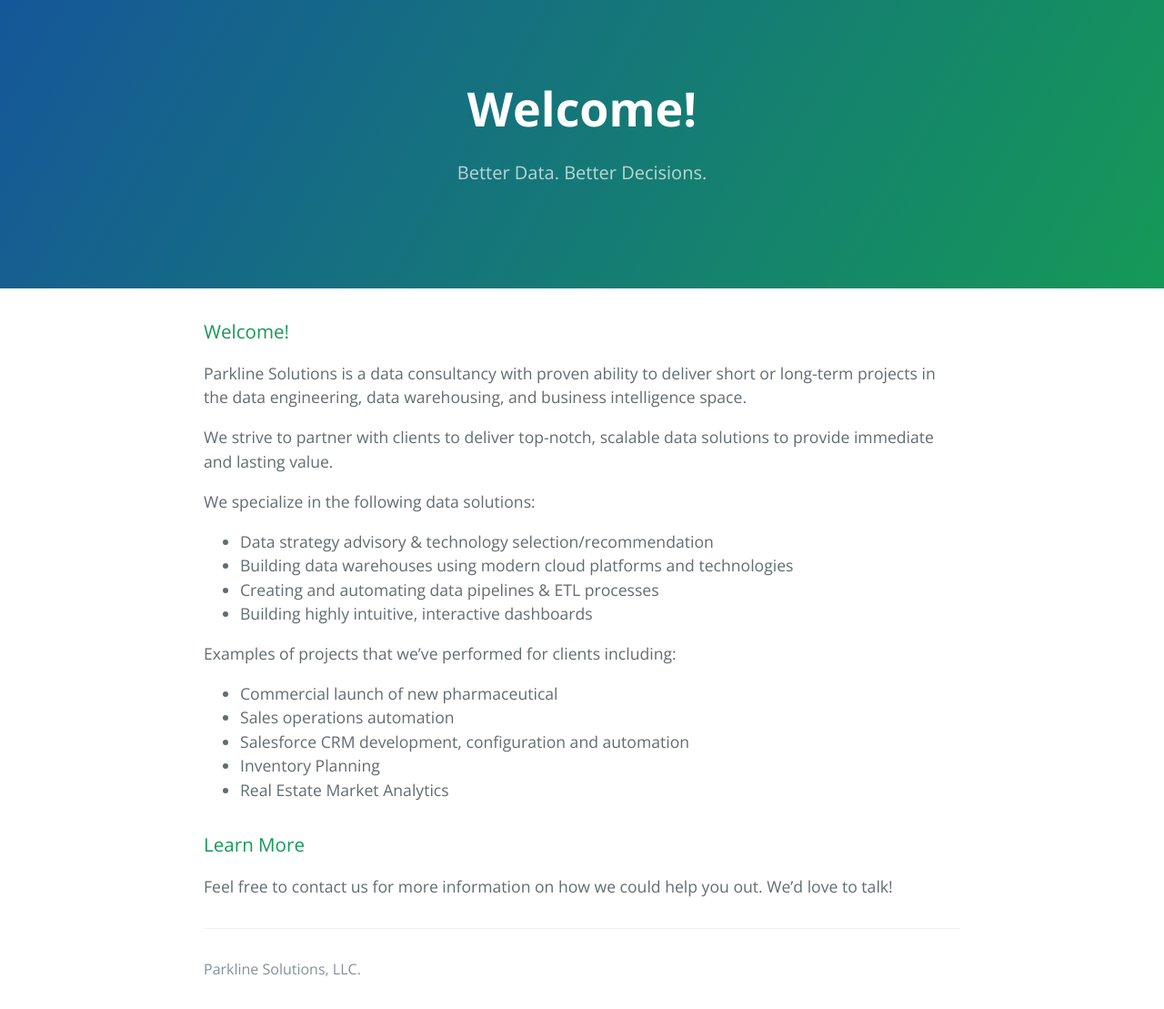
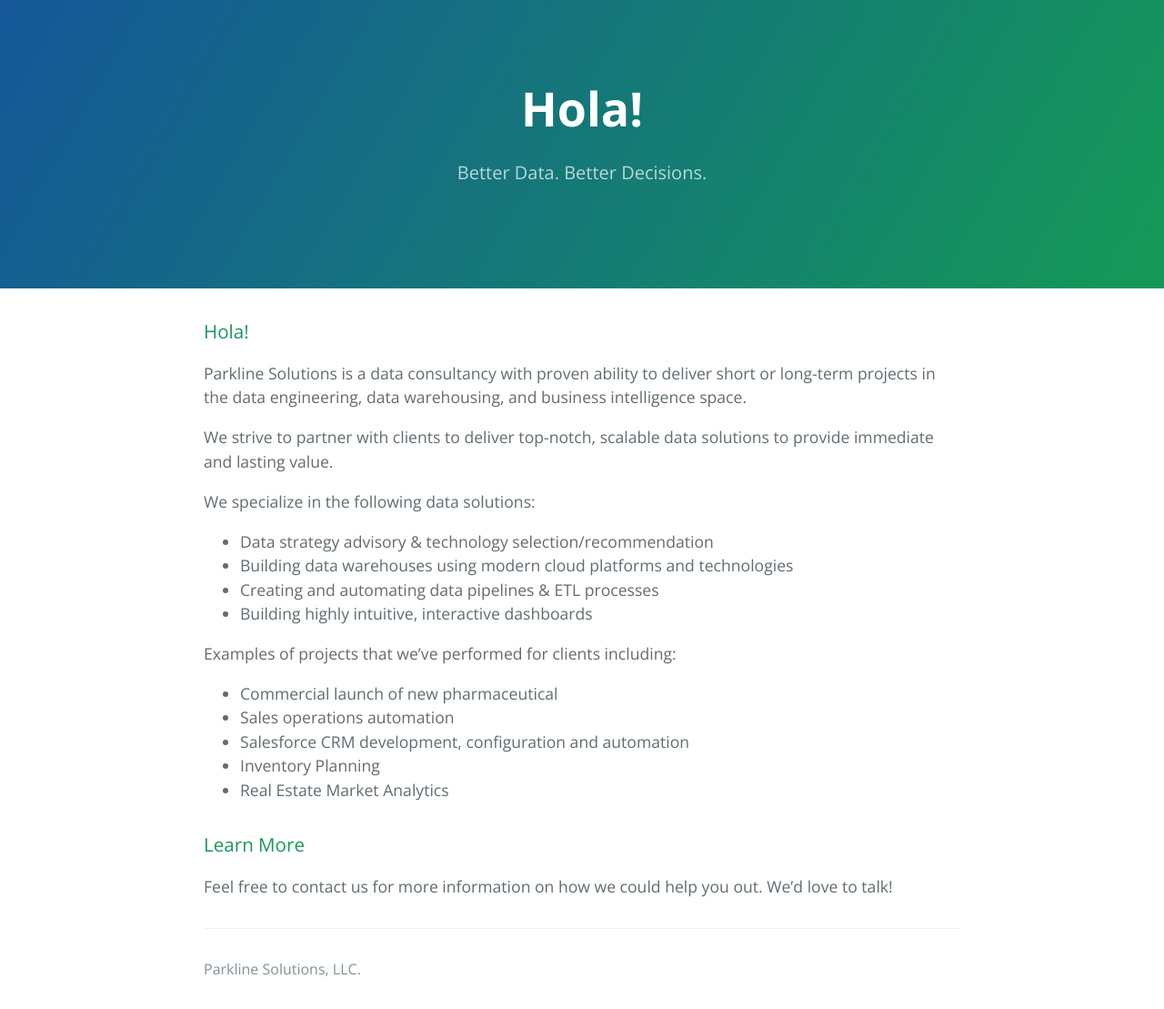
Before and after one commit to danthegolfer25/ParklineSolutionsSite, a Jekyll site: the page built from index.md, in a window 1280 px wide. Shown: the whole page at 91% size. Built offline with Jekyll 4.4.1, drawn with Linux system fonts in a browser that asks for light colours; our own code applies the rules of GitHub Pages for plain Markdown files.

Commit message:
Update index.md

```diff
--- a/index.md
+++ b/index.md
@@ -1,5 +1,5 @@
 
-### Welcome!
+### Hola!
 
 Parkline Solutions is a data consultancy with proven ability to deliver short or long-term projects in the data engineering, data warehousing, and business intelligence space.
 
```
